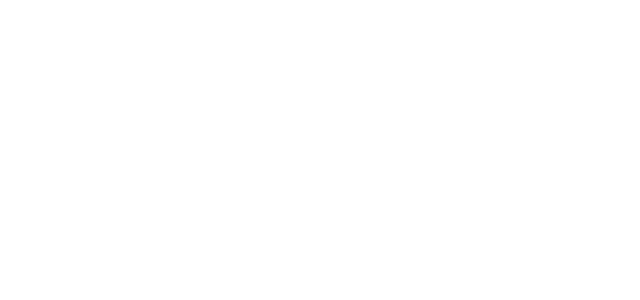
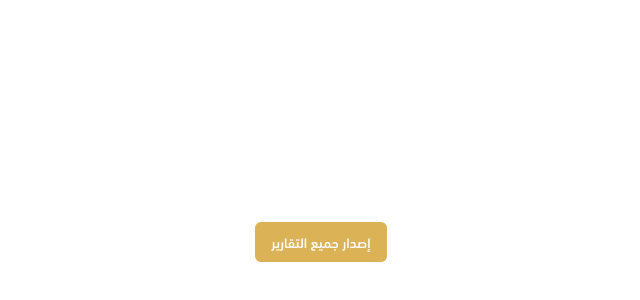
Before and after one commit to cyancaesar/cit-web-event, a Next.js app: page /report in a window 1280 px wide. Shown: the part 158-458 px from the top of the page, without its empty margins (384-1024 px from the left). Built offline with nearby package versions, Linux system fonts and the light colour scheme.

Commit message:
force dynamic rendering

```diff
--- a/src/app/(events)/events/event-columns.tsx
+++ b/src/app/(events)/events/event-columns.tsx
@@ -15,8 +15,8 @@ import {
   DropdownMenuTrigger,
 } from '@/components/ui/dropdown-menu';
 import { Ellipsis } from 'lucide-react';
-import { generateDocument } from '@/utils/generateDocument';
-import { exportDocument } from '@/utils/exportDocument';
+// import { generateDocument } from '@/utils/generateDocument';
+// import { exportDocument } from '@/utils/exportDocument';
 
 export type Event = EventPrisma;
 
@@ -160,7 +160,7 @@ export const columns: ColumnDef<Event>[] = [
           <DropdownMenuItem
             onClick={async () => {
               const event = cell.row.original;
-              exportDocument(event);
+              // exportDocument(event);
             }}
           >
             إصدار نموذج
--- a/src/app/(events)/events/page.tsx
+++ b/src/app/(events)/events/page.tsx
@@ -2,11 +2,10 @@ import Image from 'next/image';
 import EventTable from './EventTable';
 import { columns } from './event-columns';
 import prisma from '@/lib/db';
+export const dynamic = 'force-dynamic';
 
 export default async function Events() {
   const events = await prisma.event.findMany();
-
-  console.log(events);
 
   return (
     <main className='min-h-screen flex relative flex-col gap-4'>
@@ -39,11 +38,7 @@ export default async function Events() {
         {/* </Card> */}
       </div>
       <div className='flex grow flex-col relative'>
-        {/* <div className='px-4 absolute top-0 left-0 w-full h-full'> */}
-        {/* <ScrollArea dir='rtl' className='w-full h-full'> */}
         <EventTable columns={columns} data={events} />
-        {/* </ScrollArea> */}
-        {/* </div> */}
       </div>
     </main>
   );
--- a/src/app/(register-event)/register-event/RegisterEventForm.tsx
+++ b/src/app/(register-event)/register-event/RegisterEventForm.tsx
@@ -49,9 +49,6 @@ import {
 } from '@/components/ui/alert-dialog';
 import Link from 'next/link';
 import { generateDocument } from '@/utils/generateDocument';
-// import dynamic from 'next/dynamic'
-
-// const generateDocument = dynamic(() => import("@/utils/generateDocument"), {ssr: false});
 
 const items_1 = [
   {
--- a/src/app/(report)/report/GenerateReport.tsx
+++ /dev/null
@@ -1,54 +0,0 @@
-'use client';
-import React from 'react';
-import { Button } from '@/components/ui/button';
-import { Document, Packer, PageBreak, Paragraph } from 'docx';
-import { saveAs } from 'file-saver';
-import { createReportSummaryTable } from '@/utils/ReportSummaryTable';
-import { createDetailedAttendeesTable } from '@/utils/DetailedAttendeesTable';
-
-type Props = {
-  detailedAttendees: {
-    n1: number;
-    n2: number;
-    n3: number;
-    n4: number;
-  }[];
-  totalTeam1: number | null;
-  totalTeam2: number | null;
-  totalTeam3: number | null;
-  totalTeam4: number | null;
-};
-
-export default function GenerateReport({
-  detailedAttendees,
-  totalTeam1,
-  totalTeam2,
-  totalTeam3,
-  totalTeam4,
-}: Props) {
-  // const generate = () => {
-  //   const doc = new Document({
-  //     sections: [
-  //       {
-  //         children: [
-  //           createReportSummaryTable(),
-  //           new Paragraph({ children: [new PageBreak()] }),
-  //           createDetailedAttendeesTable(
-  //             detailedAttendees,
-  //             totalTeam1,
-  //             totalTeam2,
-  //             totalTeam3,
-  //             totalTeam4
-  //           ),
-  //         ],
-  //       },
-  //     ],
-  //   });
-
-  //   Packer.toBlob(doc).then((blob) => {
-  //     saveAs(blob, 'output.docx');
-  //   });
-  // };
-
-  return <Button>تصدير</Button>;
-}
--- a/src/app/(report)/report/page.tsx
+++ b/src/app/(report)/report/page.tsx
@@ -1,19 +1,14 @@
+'use client';
+import { Button } from '@/components/ui/button';
+import Link from 'next/link';
 import React from 'react';
-import GenerateReport from './GenerateReport';
-import prisma from '@/lib/db';
 
-export default async function Report() {
-  // console.log(detailedAttendees);
-
+export default function Report() {
   return (
     <div className='min-h-screen grid place-content-center'>
-      {/* <GenerateReport
-        detailedAttendees={detailedAttendees}
-        totalTeam1={totalTeam1._sum.totalAttendees}
-        totalTeam2={totalTeam2._sum.totalAttendees}
-        totalTeam3={totalTeam3._sum.totalAttendees}
-        totalTeam4={totalTeam4._sum.totalAttendees}
-      /> */}
+      <Button asChild>
+        <Link href='/api/report/all'>إصدار جميع التقارير</Link>
+      </Button>
     </div>
   );
 }
--- a/src/app/api/report/all/route.ts
+++ b/src/app/api/report/all/route.ts
@@ -212,6 +212,7 @@ async function generateAllReport() {
   return doc;
 }
 
+export const dynamic = 'force-dynamic';
 export async function GET(req: NextRequest) {
   const document = await generateAllReport();
   const buffer = await Packer.toBuffer(document);
```
